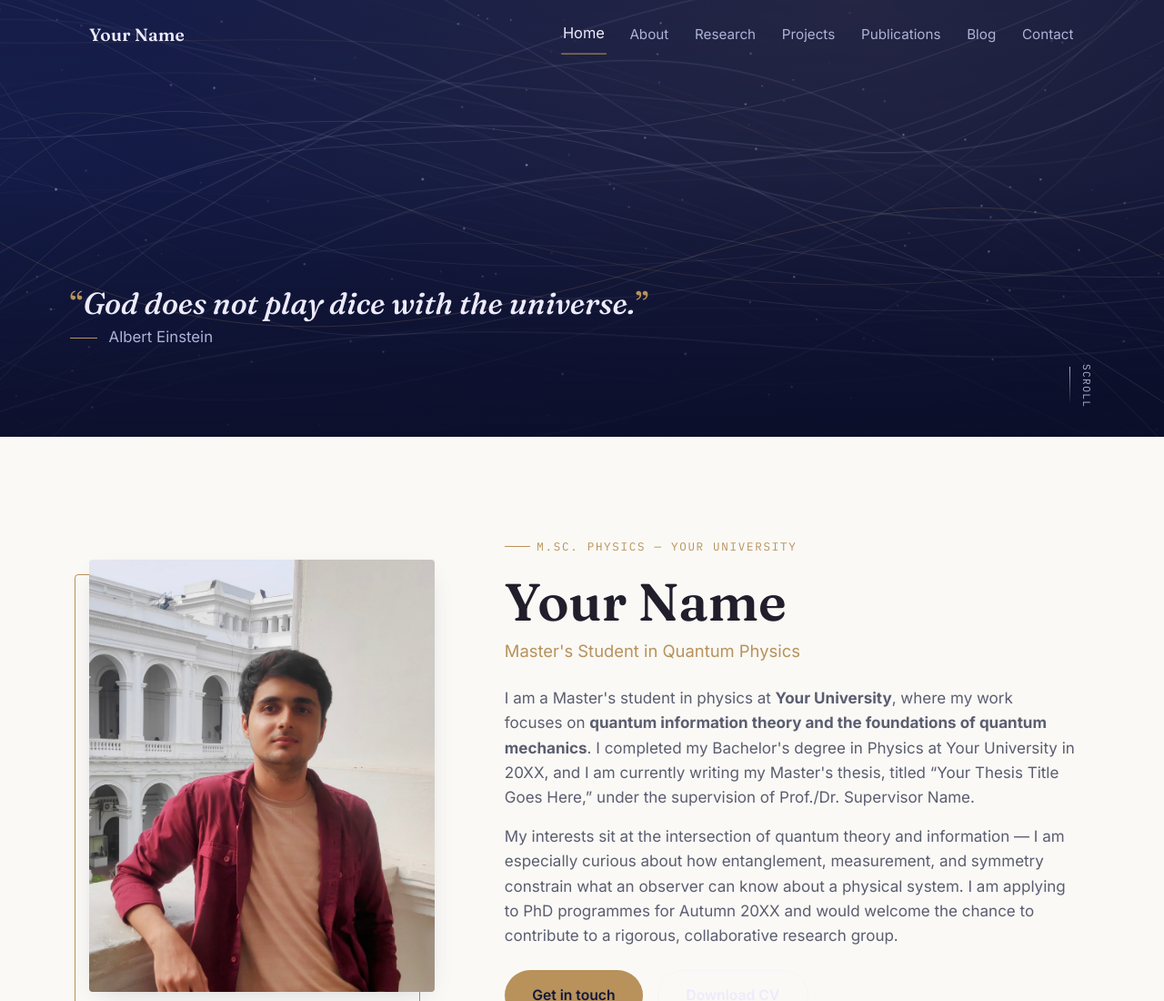
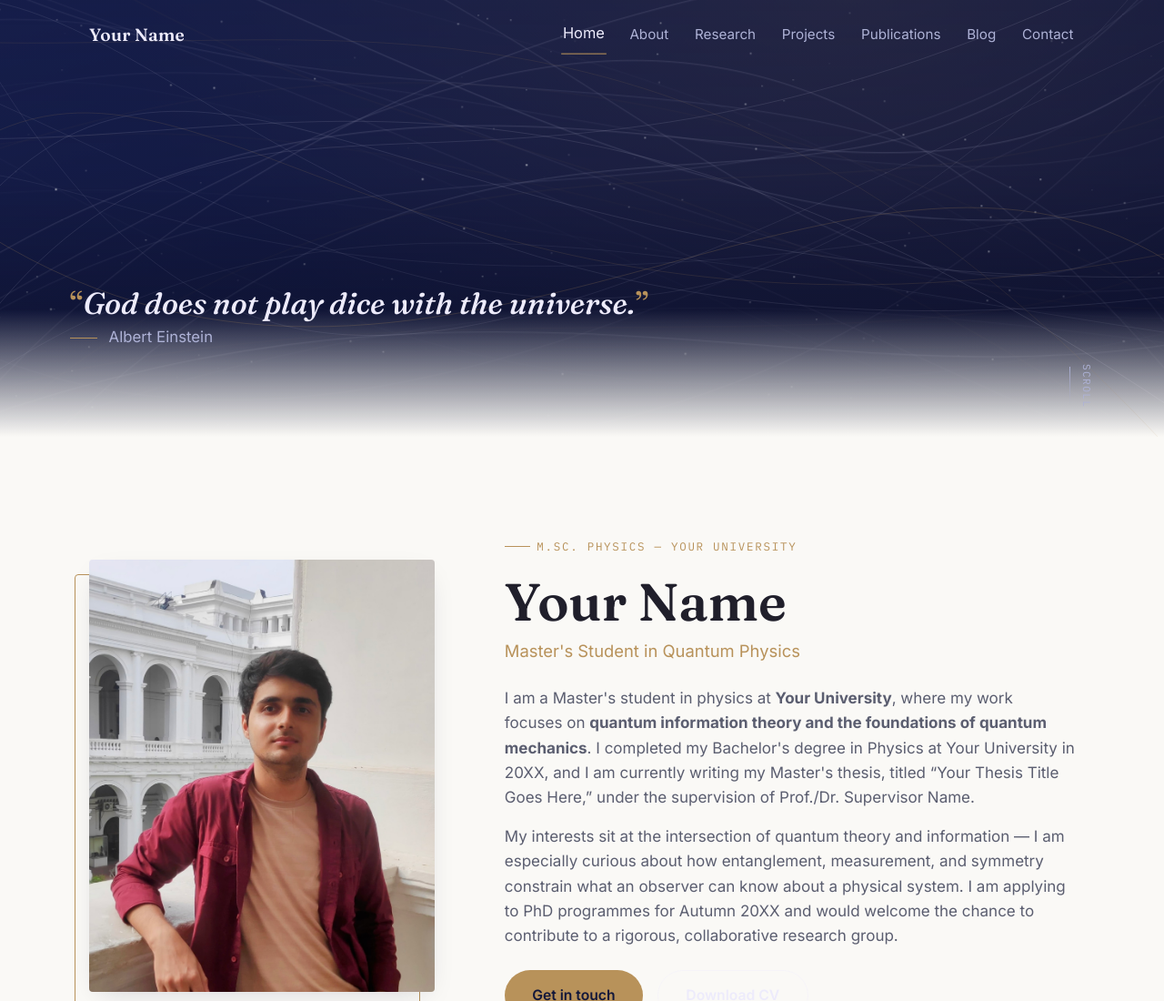
Before and after one commit to ritikphy/ritikphy.github.io, a plain HTML site: page index.html in a window 1280 px wide. Shown: the top 1100 px of the page at 91% size. Drawn offline with Linux system fonts and the light colour scheme.

Commit message:
Add hero__fade div to index.html

```diff
--- a/index.html
+++ b/index.html
@@ -98,6 +98,7 @@
       <img id="heroImage" src="assets/images/hero/hero-1.svg" alt="">
     </div>
     <div class="hero__scrim" aria-hidden="true"></div>
+    <div class="hero__fade" aria-hidden="true"></div>
     <div class="hero__trajectories" aria-hidden="true"></div>
 
     <div class="hero__content">
```
